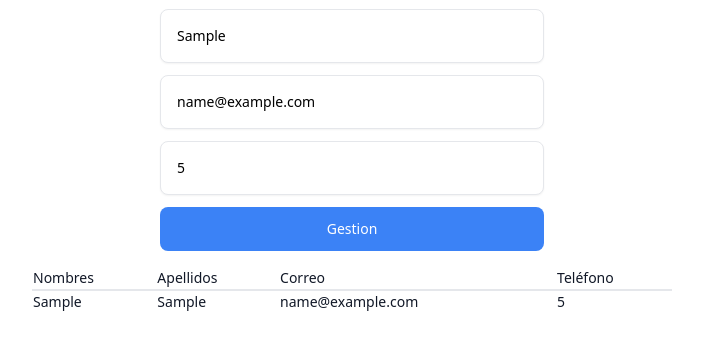
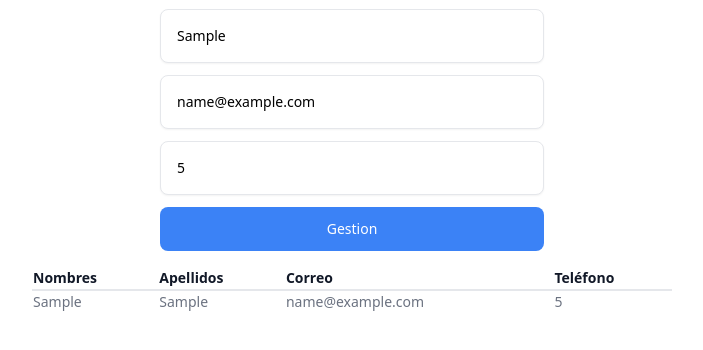
Before and after one commit to Arriaga00/enyoi-basico, a website: page pages/formulario.html in a window 1280 px wide. Both pictures are taken after typing "Sample", "Sample", "name@example.com", "5" into the empty fields and a click on the button "Gestion". Shown: the part 310-660 px from the top of the page, without its empty margins (288-991 px from the left). Drawn offline with Linux system fonts and the light colour scheme.

Commit message:
retoques de estilo a formulario js

```diff
--- a/js/formulario.js
+++ b/js/formulario.js
@@ -28,9 +28,9 @@ btnGestion.addEventListener('click', e => {
     //estilo
     tabla.className = 'min-w-full divide-y-2 divide-gray-200 bg-white text-sm '
     encabezado.className = 'ltr:text-left rtl:text-right'
-    filaEncabezado.classList= 'whitespace-nowrap px-4 py-2 font-medium text-gray-900 '
+    filaEncabezado.classList= 'whitespace-nowrap px-4 py-2 font-bold text-gray-900 '
     cuerpo.className ='divide-y divide-gray-200'
-    fila.className = 'whitespace-nowrap px-4 py-2 font-medium text-gray-900 '
+    fila.className = 'whitespace-nowrap px-4 py-2 font-medium text-gray-500 '
 
     fragment.appendChild(tabla);
     $tabla.appendChild(fragment);
```
Also changed, not shown: src/output.css.
